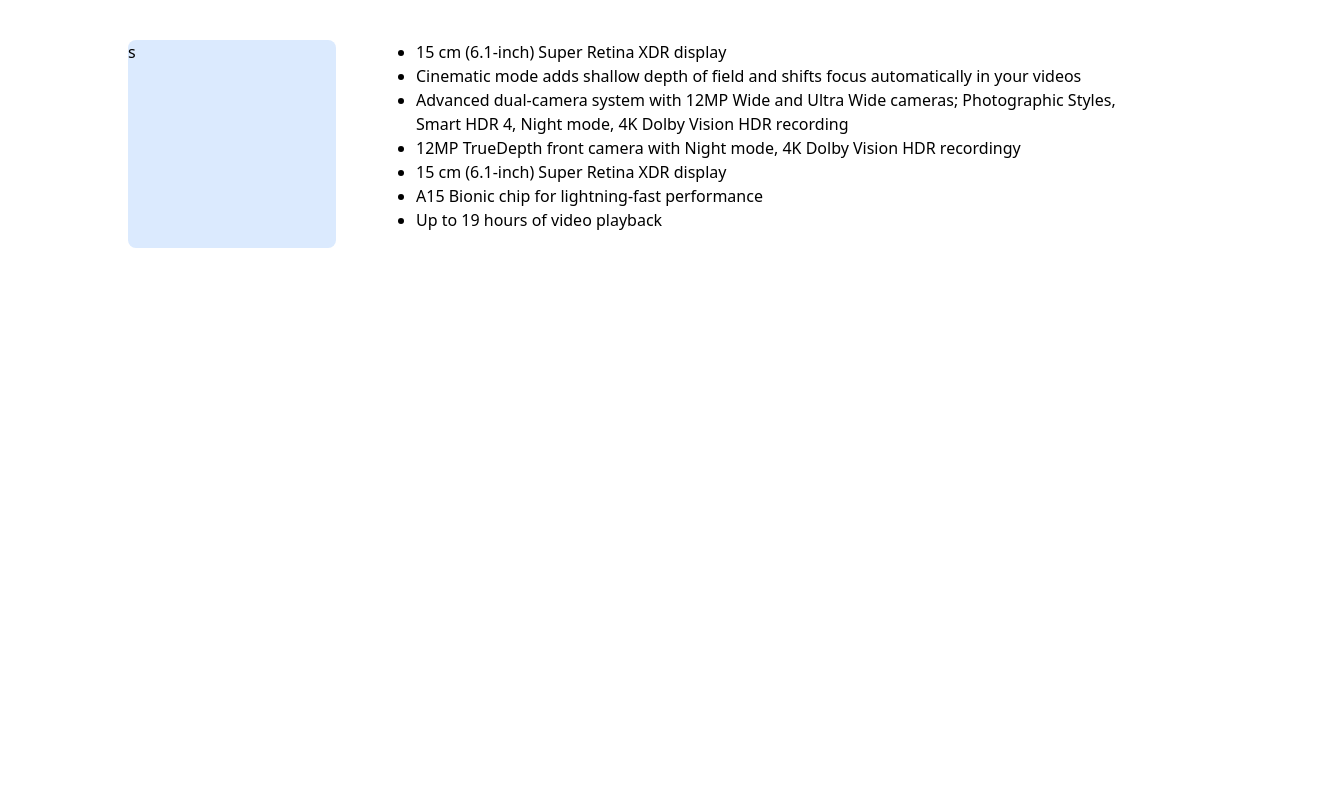
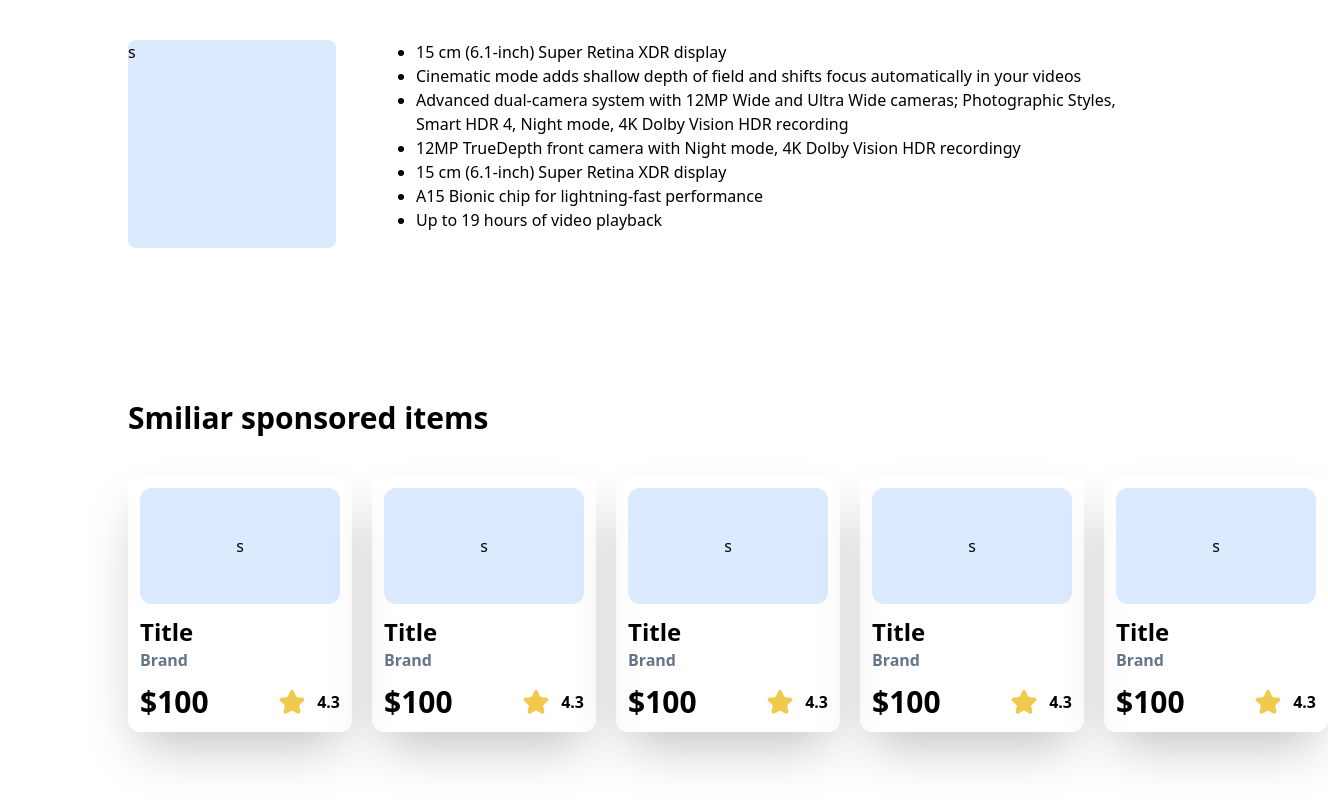
Before and after one commit to akifz21/react-task, a React (Create React App) app: page / in a window 1280 px wide. Shown: the part 1000-1800 px from the top of the page, 1328 px wide, since content can reach past the window. Before the commit the page ends 1400 px from the top, so only its background shows below. Built offline with nearby package versions, Linux system fonts and the light colour scheme; no server answers.

Commit message:
Sponsored items section

```diff
--- /dev/null
+++ b/src/components/ProductPageFooter.js
@@ -0,0 +1,9 @@
+import React from 'react'
+
+export default function ProductPageFooter() {
+    return (
+        <div>
+
+        </div>
+    )
+}
--- a/src/pages/home/sections/ProductsSection.js
+++ b/src/pages/home/sections/ProductsSection.js
@@ -1,12 +1,14 @@
-import { useContext } from 'react'
+import { useContext, useEffect } from 'react'
 import Categories from '../components/Categories'
 import ProductCard from '../components/ProductCard'
 import ProductContext from '../../../context/ProductContext'
 
 
 export default function ProductsSection() {
-
-    const { handleNextPage, handlePrevPage, visibleData } = useContext(ProductContext)
+    const { handleNextPage, handlePrevPage, visibleData, setItemsPerPage } = useContext(ProductContext)
+    useEffect(() => {
+        setItemsPerPage(8)
+    })
     return (
         <div id='products' className='h-screen flex flex-col px-32 py-20  items-center'>
             <h1 className='text-home-text top-32 text-5xl font-bold'>Products</h1>
--- a/src/pages/product/Product.js
+++ b/src/pages/product/Product.js
@@ -3,6 +3,7 @@
 import ProductPageHeader from '../../components/ProductPageHeader'
 import ProductSection from './sections/ProductSection'
 import DescriptionSection from './sections/DescriptionSection'
+import SponsoredItemsSection from './sections/SponsoredItemsSection'
 
 export default function Product() {
     const { id } = useParams()
@@ -11,6 +12,7 @@
             <ProductPageHeader />
             <ProductSection />
             <DescriptionSection />
+            <SponsoredItemsSection />
         </>
     )
 }
--- /dev/null
+++ b/src/pages/product/components/SponsoredItemCard.js
@@ -0,0 +1,24 @@
+import { ReactComponent as Star } from '../../../assets/svgs/Star4.svg'
+export default function SponsoredItemCard() {
+    return (
+        <div>
+            <div className='flex flex-col p-3 gap-3 h-64 w-56 shadow-2xl rounded-xl'>
+                <div className='h-1/2 p-3 flex items-center justify-center bg-blue-100 rounded-xl'>
+                    s
+                </div>
+                <div>
+                    <h3 className='font-semibold text-2xl'>Title</h3>
+                    <p className='text-slate-500 font-semibold'>Brand</p>
+                </div>
+                <div className='flex flex-row justify-between'>
+                    <div className='text-3xl font-bold'>
+                        $100
+                    </div>
+                    <div className='flex gap-3 items-center flex-row font-bold'>
+                        <Star />4.3
+                    </div>
+                </div>
+            </div>
+        </div>
+    )
+}
--- /dev/null
+++ b/src/pages/product/sections/SponsoredItemsSection.js
@@ -0,0 +1,19 @@
+import SponsoredItemCard from "../components/SponsoredItemCard";
+
+
+export default function SponsoredItemsSection() {
+    return (
+        <div className='flex flex-col gap-10 px-32 h-[50vh]'>
+            <h1 className='text-3xl font-bold'>Smiliar sponsored items</h1>
+            <div className='flex flex-row gap-5'>
+
+
+                <SponsoredItemCard />
+                <SponsoredItemCard />
+                <SponsoredItemCard />
+                <SponsoredItemCard />
+                <SponsoredItemCard />
+            </div>
+        </div>
+    )
+}
```
